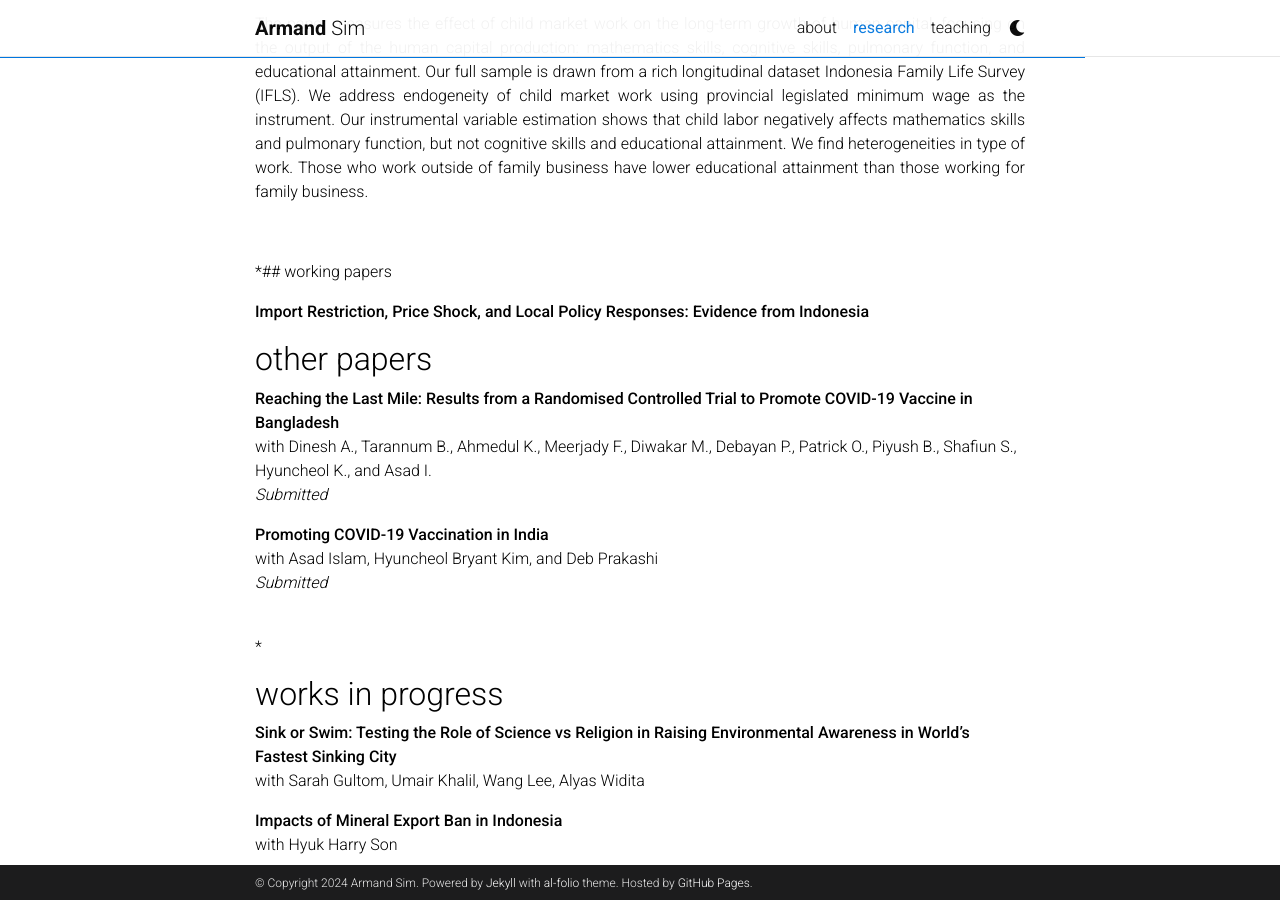
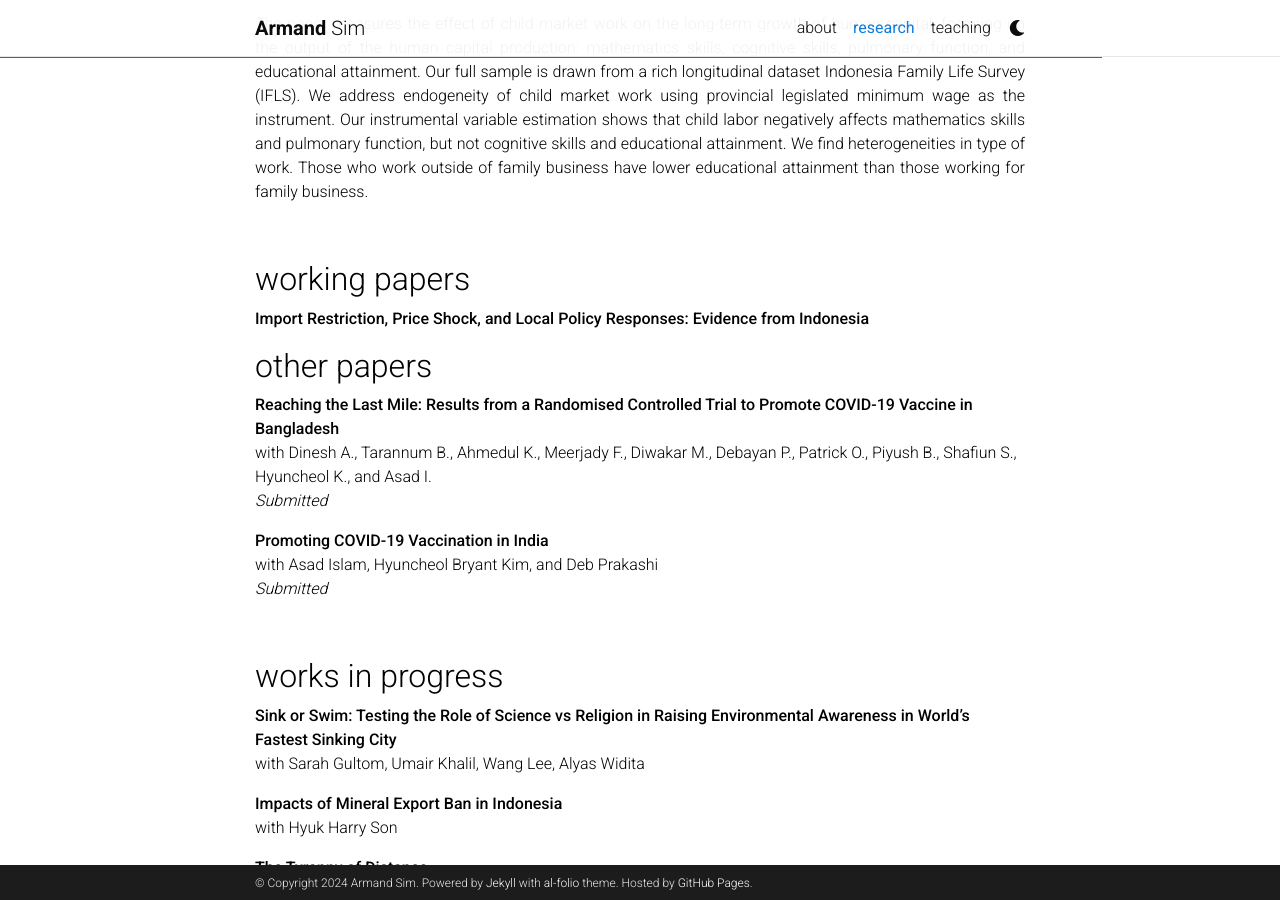
Before and after one commit to armandsim/armandsim.github.io, a Jekyll site: the page built from _pages/research.md, in a window 1280 px wide and 900 px high, scrolled down 947 px. Built offline with Jekyll 4.4.1, drawn with Linux system fonts in a browser that asks for light colours; comment, search, counter and statistics services are not loaded; a style sheet for code colours, icons or effects is not loaded.

Commit message:
Update research.md

```diff
--- a/_pages/research.md
+++ b/_pages/research.md
@@ -32,7 +32,7 @@ with Asep Suryahadi and Daniel Suryadarma <br>
 
 <br>
 
-*## working papers
+## working papers
 
 **Import Restriction, Price Shock, and Local Policy Responses: Evidence from Indonesia** <br>
 
@@ -46,7 +46,7 @@ with Dinesh A., Tarannum B., Ahmedul K., Meerjady F., Diwakar M., Debayan P., Pa
 with Asad Islam, Hyuncheol Bryant Kim, and Deb Prakashi <br>
 *Submitted* <br>
 
-<br>*
+<br>
 
 ## works in progress
 
```
